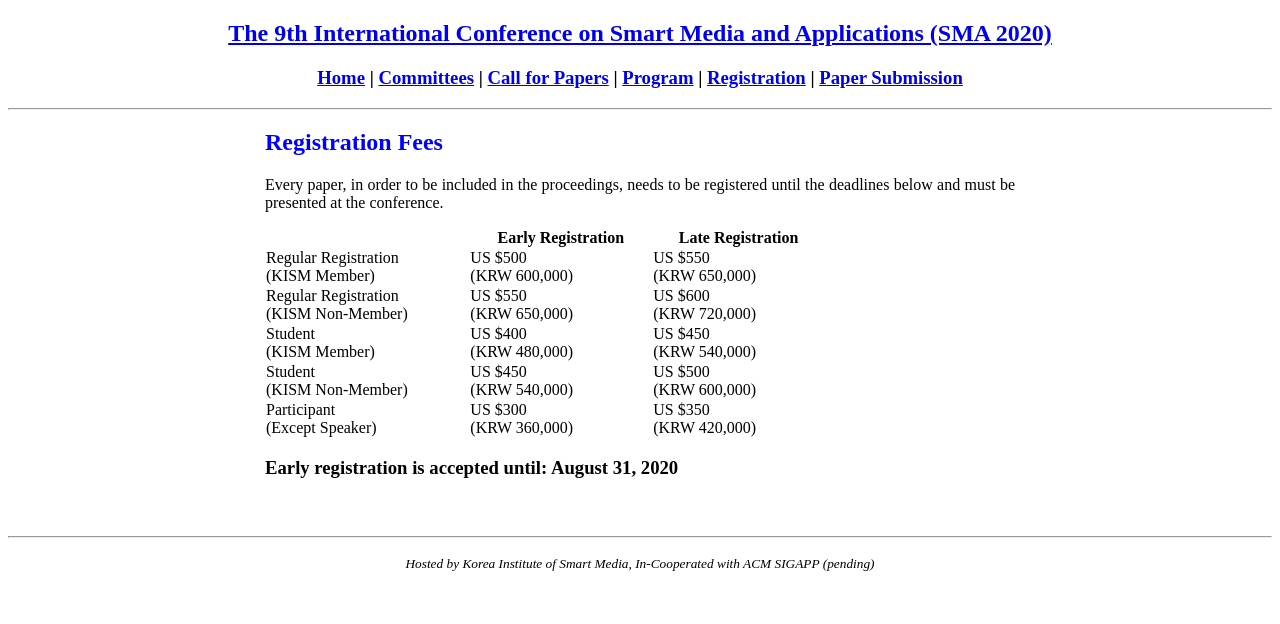
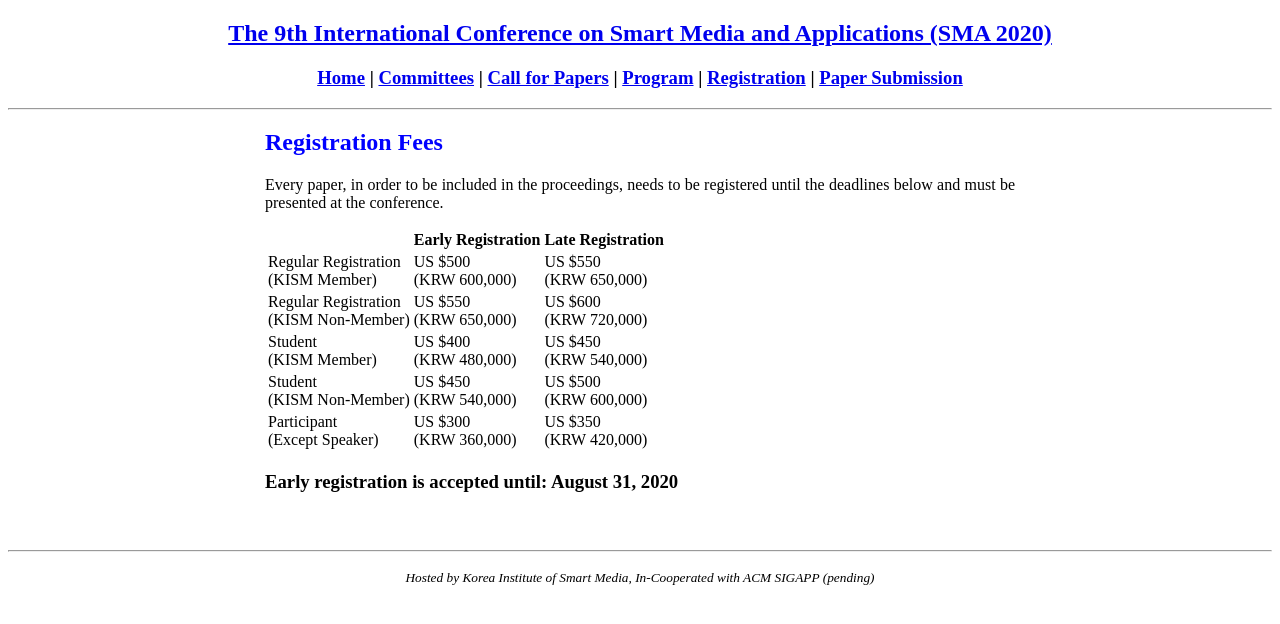
Before and after one commit to icea-conf/sma-2020.github.io, a Jekyll site: the page built from registration/index.html, in a window 1280 px wide. Shown: the top 624 px of the page. Built offline with Jekyll 4.4.1, drawn with Linux system fonts in a browser that asks for light colours.

Commit message:
Update syntax.css

```diff
--- a/assets/css/syntax.css
+++ b/assets/css/syntax.css
@@ -63,5 +63,6 @@
 .div-align { width: 50%; margin: 0 auto;}
 .container { padding-bottom: 30px;}
 .content { padding-right: 15px; padding-left: 15px; margin-right: auto; margin-left: auto;}
-.table-layout { width: 560px; border: 1px; border-collapse: collapse; border-spacing: 0px; cellspacing: 0; }
-.theader { text-align: center; font-size: 12px; }
+.tlayout { width: 560px; border: 1px solid #000000; border-collapse: collapse; border-spacing: 0px; }
+.theader { border: 1px solid #000000; }
+.tcontent { padding-top: 4px; padding-bottom: 4px; padding-left: 5px; padding-right: 5px; }
```
